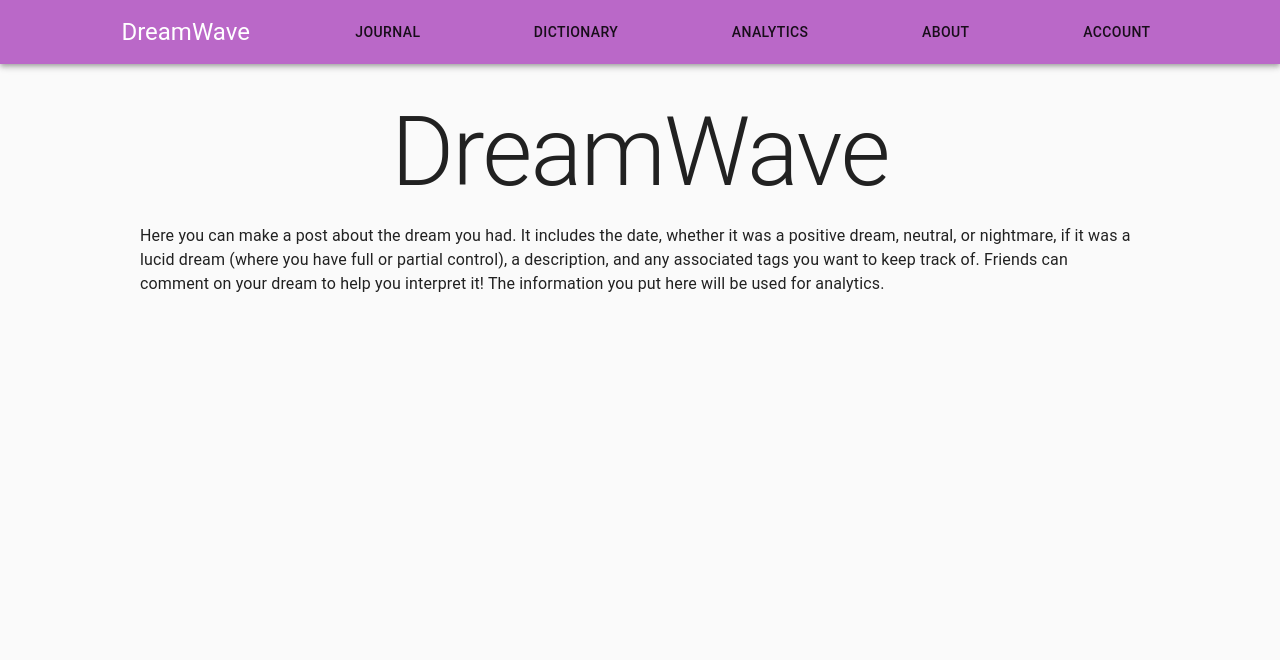
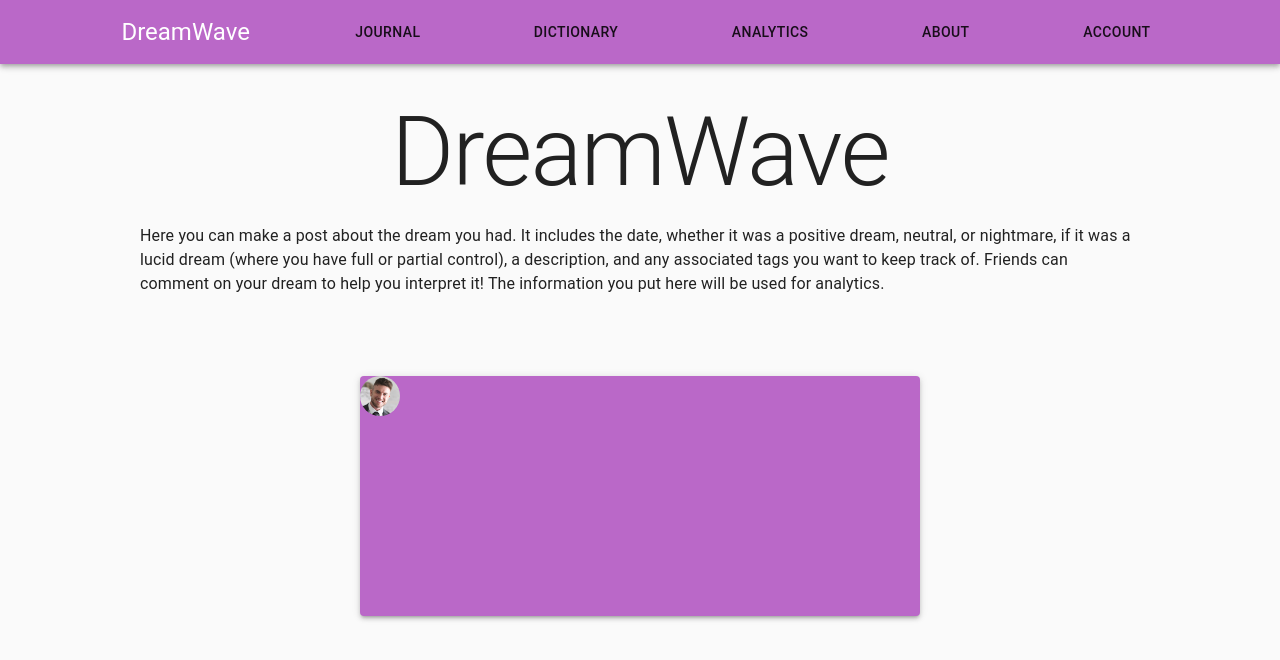
Before and after one commit to kosmos02/dreamwave-frontend, a React (Create React App) app: page / in a window 1280 px wide. Shown: the top 660 px of the page. Built offline with nearby package versions, Linux system fonts and the light colour scheme.

Commit message:
added avatar

```diff
--- a/src/App.css
+++ b/src/App.css
@@ -15,3 +15,10 @@
 #journal-text {
   width: 125vh
 }
+
+#post-box {
+  background-color: #ba68c8;
+  height: 15rem;
+  margin-top: 5rem;
+  width: 35rem;
+}
--- a/src/App.js
+++ b/src/App.js
@@ -3,7 +3,9 @@ import './App.css';
 // import "bootstrap/dist/css/bootstrap.min.css"
 import { BrowserRouter as Router, Route, Link } from "react-router-dom"
 import NavBar from './components/navbar'
-import { Typography, Button, CssBaseline, Grid, } from '@material-ui/core';
+import { Typography, Button, CssBaseline, Grid, Box, Paper, Avatar} from '@material-ui/core';
+import theme from './theme';
+import Headshot from './images/headhsot.jpeg'
 
 
 class App extends Component {
@@ -19,11 +21,11 @@ class App extends Component {
           justify='center'
           alignItems='center'
         >
-          <div className="title">
+          <Box className="title">
             <Typography variant="h1">DreamWave</Typography>
-          </div>
+          </Box>
 
-          <div id="journal-about">
+          <Box id="journal-about">
             <Typography id="journal-text" variant='body1'>
               Here you can make a post about the dream you had.
               It includes the date, whether it was a positive dream, neutral, or nightmare,
@@ -32,7 +34,11 @@ class App extends Component {
               Friends can comment on your dream to help you interpret it!
               The information you put here will be used for analytics.
           </Typography>
-          </div>
+          </Box>
+          <Paper id='post-box' elevation={3} variant='outline'>
+            <Avatar alt='Alex Gabriel' src={Headshot}/>
+          </Paper>
+
         </Grid>
 
       </Router>
```
Also changed, not shown: src/images/headhsot.jpeg (added).
